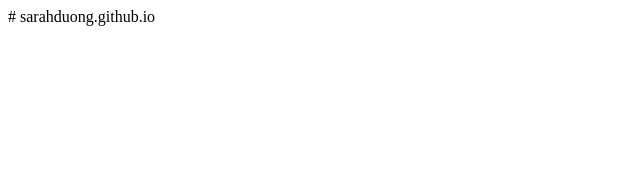
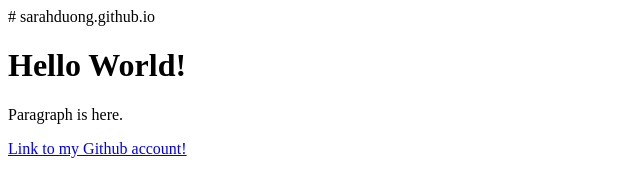
Before and after one commit to sarahduong/sarahduong.github.io, a plain HTML site: page index.html in a window 1280 px wide. Shown: the whole page, without its empty margins (0-640 px from the left). Drawn offline with Linux system fonts and the light colour scheme.

Commit message:
Update index.html

```diff
--- a/index.html
+++ b/index.html
@@ -1 +1,11 @@
 # sarahduong.github.io
+<!DOCTYPE html>
+<html>
+<body>
+
+<h1>Hello World!</h1>
+<p>Paragraph is here.</p>
+<a href="https://www.github.com/sarahduong">Link to my Github account!</a>
+
+</body>
+</html>
```
